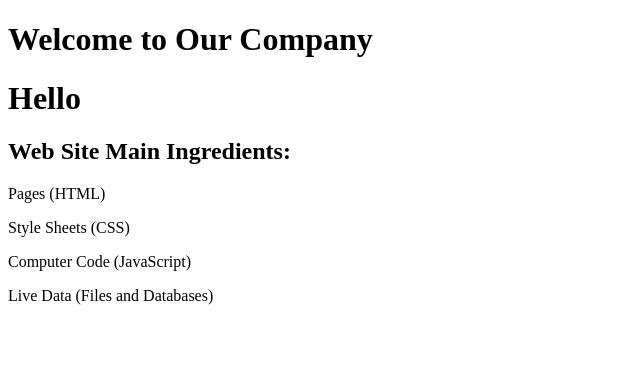
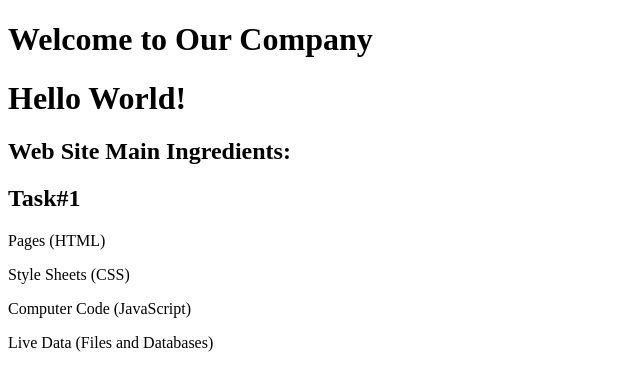
Before and after one commit to MarahShabello/MarahIEEE, a plain HTML site: page index.html in a window 1280 px wide. Shown: the whole page, without its empty margins (0-640 px from the left). Drawn offline with Linux system fonts and the light colour scheme.

Commit message:
last_change

```diff
--- a/index.html
+++ b/index.html
@@ -8,8 +8,9 @@
 <body>
 
   <h1>Welcome to Our Company</h1>
-  <h1>Hello</h1>
+  <h1>Hello World!</h1>
   <h2>Web Site Main Ingredients:</h2>
+  <h2>Task#1</h2>
 
   <p>Pages (HTML)</p>
   <p>Style Sheets (CSS)</p>
```
